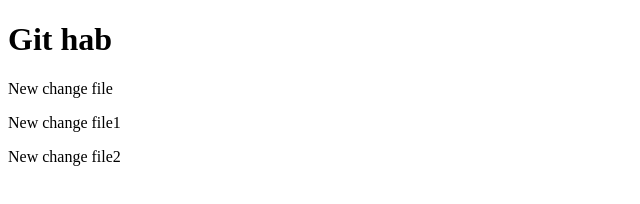
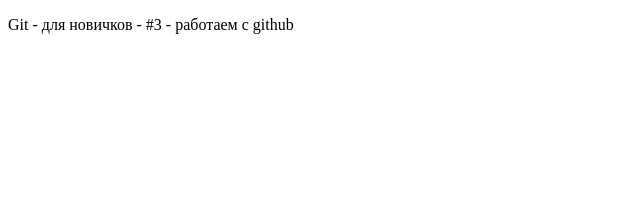
Before and after one commit to morkowin/site, a plain HTML site: page index.html in a window 1280 px wide. Shown: the whole page, without its empty margins (0-640 px from the left). Drawn offline with Linux system fonts and the light colour scheme.

Commit message:
third commit

```diff
--- a/index.html
+++ b/index.html
@@ -4,9 +4,6 @@
 		<title>Git</title>
 	</head>
 	<body>
-		<h1>Git hab</h1>
-		<p>New change file</p>
-		<p>New change file1</p>
-		<p>New change file2</p>
+		<p>Git - для новичков - #3 - работаем с github</p>
 	</body>
 </html>
```
